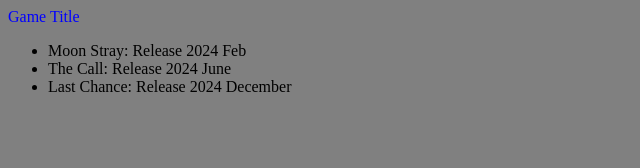
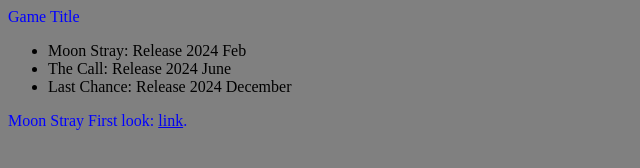
Before and after one commit to JordanGardom/github.io.2, a plain HTML site: page PrePrepOfficalSite2.html in a window 1280 px wide. Shown: the whole page, without its empty margins (0-640 px from the left). Drawn offline with Linux system fonts and the light colour scheme.

Commit message:
Update PrePrepOfficalSite2.html

```diff
--- a/PrePrepOfficalSite2.html
+++ b/PrePrepOfficalSite2.html
@@ -31,5 +31,10 @@ Game Title
 </html>
 </p>
 
+<p>
+  Moon Stray First look:
+  <a href="Untitled6_20220923221646.png">link</a>.
+</p>
+
 </h1>
 </body>
```
